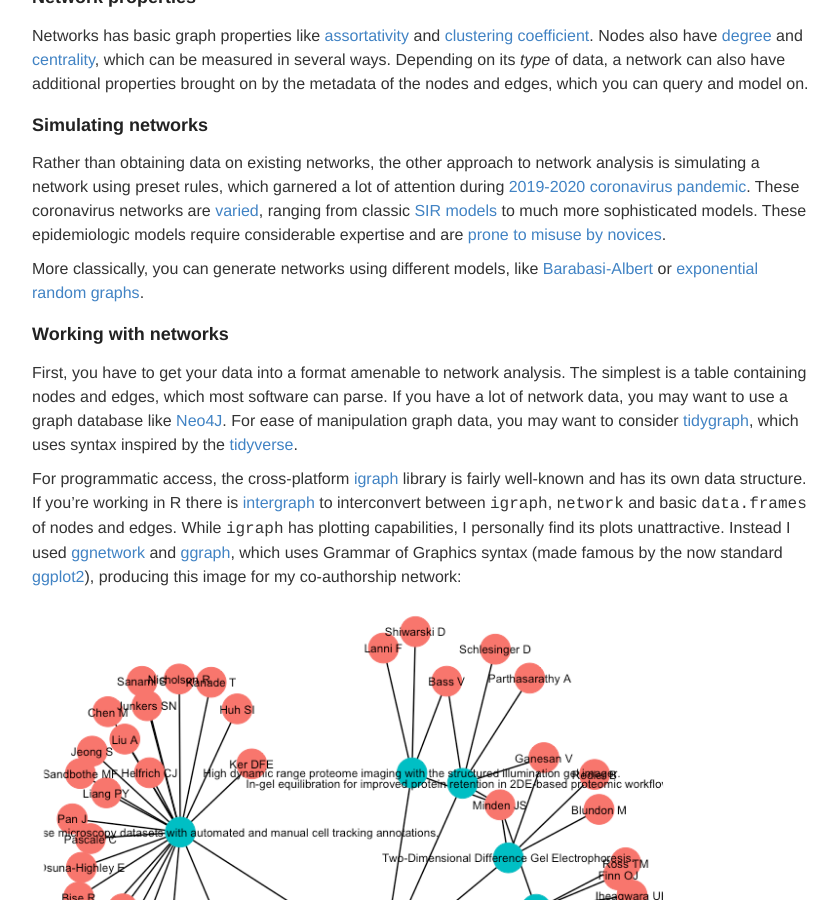
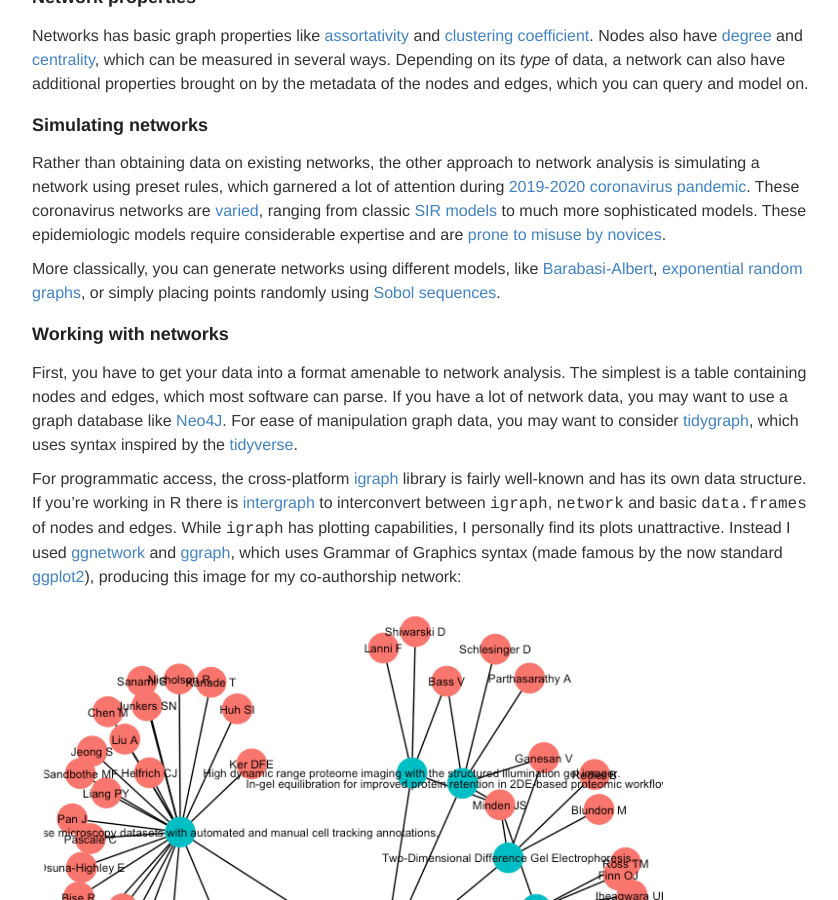
Before and after one commit to ptvan/ptvan.github.io, a Jekyll site: the page built from _posts/2019-10-17-analyzing-networks.md, in a window 1280 px wide and 900 px high, scrolled down 466 px. Shown: the whole window, without its empty margins (218-1056 px from the left). Built offline with Jekyll 4.4.1, drawn with Linux system fonts in a browser that asks for light colours.

Commit message:
added reference to Sobol sequences

```diff
--- a/_posts/2019-10-17-analyzing-networks.md
+++ b/_posts/2019-10-17-analyzing-networks.md
@@ -17,7 +17,7 @@ Networks has basic graph properties like [assortativity](https://en.wikipedia.or
 
 Rather than obtaining data on existing networks, the other approach to network analysis is simulating a network using preset rules, which garnered a lot of attention during [2019-2020 coronavirus pandemic](https://en.wikipedia.org/wiki/2019%E2%80%9320_coronavirus_pandemic). These coronavirus networks are [varied](https://timmermanreport.com/2020/04/covid-19-models-what-makes-them-tick/), ranging from classic [SIR models](https://en.wikipedia.org/wiki/Compartmental_models_in_epidemiology) to much more sophisticated models. These epidemiologic models require considerable expertise and are [prone to misuse by novices](https://www.tableau.com/about/blog/2020/4/you-are-almost-definitely-not-qualified-make-predictions-about-covid-19).
 
-More classically, you can generate networks using different models, like [Barabasi-Albert](https://en.wikipedia.org/wiki/Barab%C3%A1si%E2%80%93Albert_model) or [exponential random graphs](https://en.wikipedia.org/wiki/Exponential_random_graph_models).
+More classically, you can generate networks using different models, like [Barabasi-Albert](https://en.wikipedia.org/wiki/Barab%C3%A1si%E2%80%93Albert_model), [exponential random graphs](https://en.wikipedia.org/wiki/Exponential_random_graph_models), or simply placing points randomly using [Sobol sequences](https://cran.r-project.org/web/packages/SobolSequence/vignettes/sobolsequence.html).
 
 ### Working with networks
 
```
